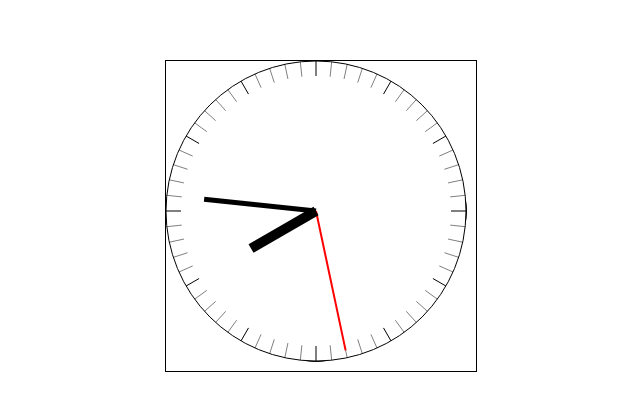
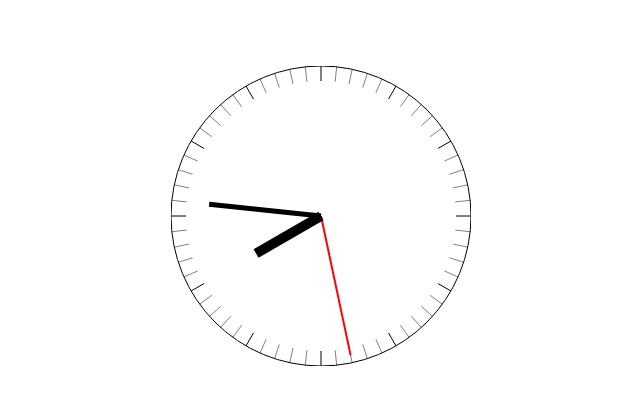
Before and after one commit to m-voitov/github.io, a plain HTML site: page index.html in a window 1280 px wide. Shown: the part 184-594 px from the top of the page, without its empty margins (319-959 px from the left). Drawn offline with Linux system fonts and the light colour scheme.

Commit message:
чистый код

```diff
--- a/index.html
+++ b/index.html
@@ -6,7 +6,7 @@
     <link rel="stylesheet" href="style.css">
 </head>
 <body>
-    <canvas id="sandbox" width="310" height="310"></canvas>
+    <canvas id="sandbox" width="300" height="300"></canvas>
     <script src="script.js"></script>
 </body>
 </html>
--- a/style.css
+++ b/style.css
@@ -8,7 +8,7 @@ body {
     justify-content: center;
     align-items: center;
 }
-
+/*
 canvas {
     border: 1px solid black;
-}
+}*/
```
